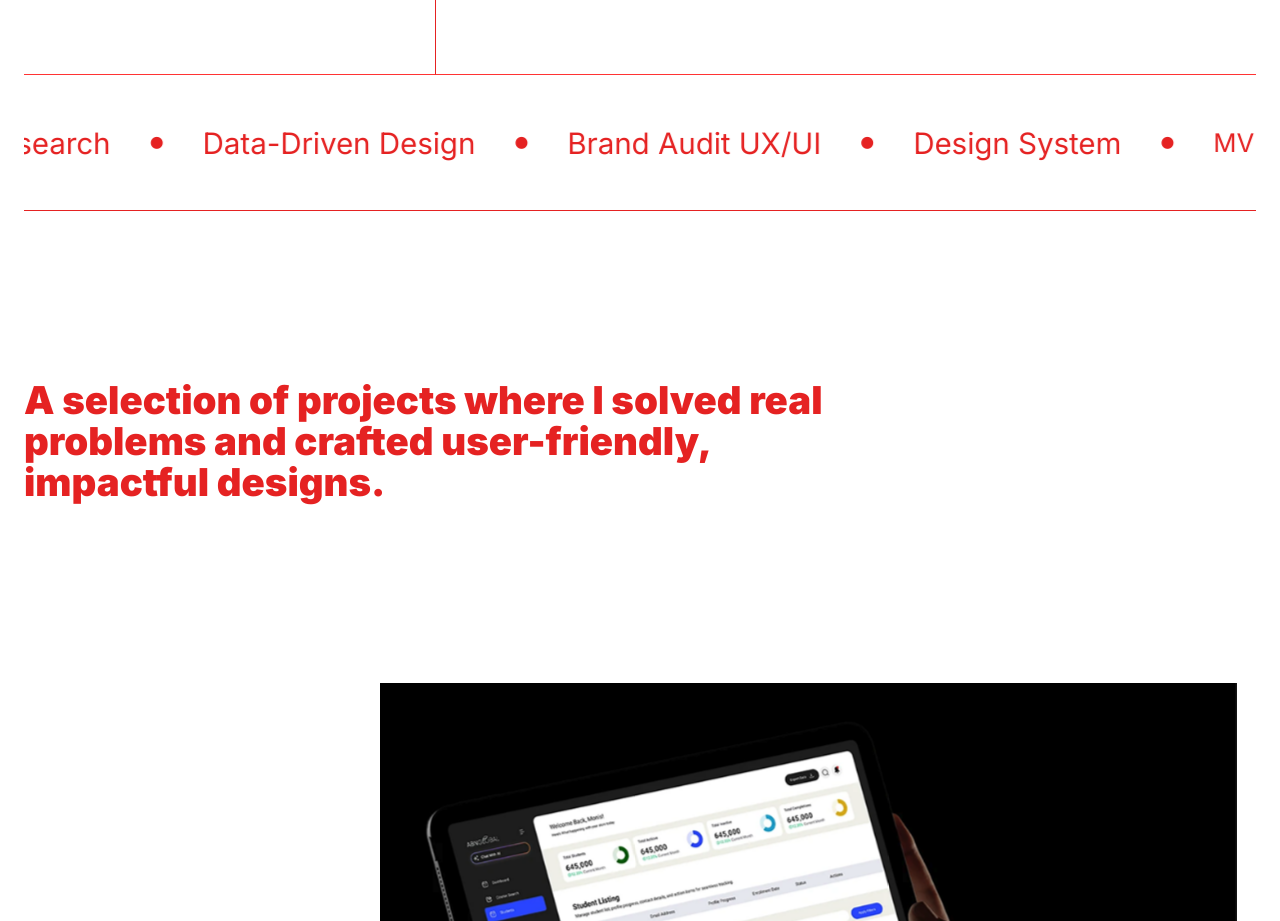
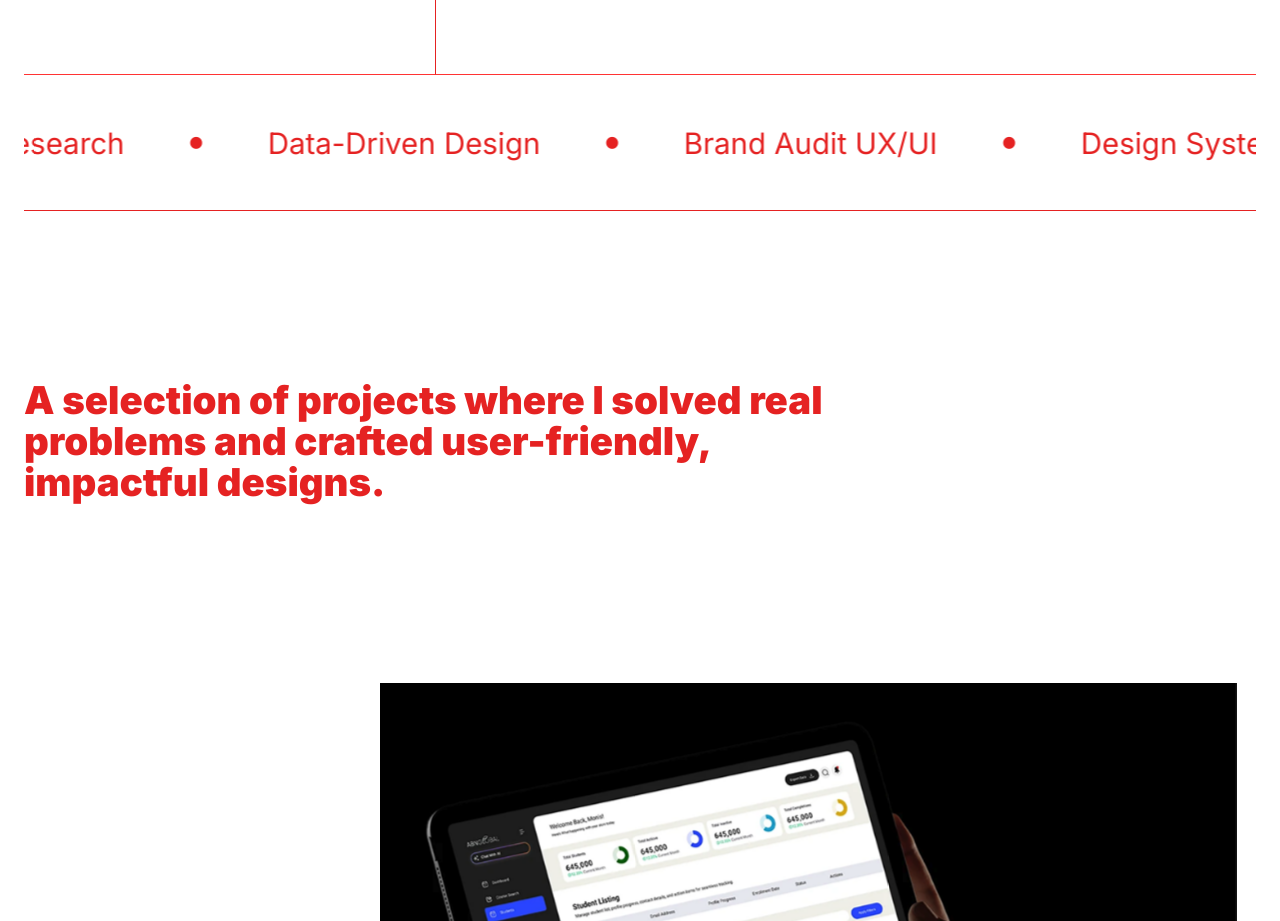
Before and after one commit to talha-amr/Client-Portfolio, a React (Vite) app: page / in a window 1280 px wide. Shown: the part 2480-3401 px from the top of the page. Built offline with nearby package versions, Linux system fonts and the light colour scheme.

Commit message:
fixed marquee

```diff
--- a/src/components/Grid.jsx
+++ b/src/components/Grid.jsx
@@ -64,23 +64,23 @@ const Grid = () => {
               <div className="flex whitespace-nowrap marquee-container">
                 {/* First set */}
                 <span className="flex items-center text-[2.3vw]">
-                  <span className="font-black text-[3vw] mx-[3vw] leading-none relative -top-[0.15rem]">
+                  <span className="font-black text-[3vw] mx-[5vw] leading-none relative -top-[0.15rem]">
                     •
                   </span>
                   MVP for Startups
-                  <span className="font-black text-[3vw] mx-[3vw] leading-none relative -top-[0.15rem]">
+                  <span className="font-black text-[3vw] mx-[5vw] leading-none relative -top-[0.15rem]">
                     •
                   </span>
                   User Research
-                  <span className="font-black text-[3vw] mx-[3vw] leading-none relative -top-[0.15rem]">
+                  <span className="font-black text-[3vw] mx-[5vw] leading-none relative -top-[0.15rem]">
                     •
                   </span>
                   Data-Driven Design
-                  <span className="font-black text-[3vw] mx-[3vw] leading-none relative -top-[0.15rem]">
+                  <span className="font-black text-[3vw] mx-[5vw] leading-none relative -top-[0.15rem]">
                     •
                   </span>
                   Brand Audit UX/UI
-                  <span className="font-black text-[3vw] mx-[3vw] leading-none relative -top-[0.15rem]">
+                  <span className="font-black text-[3vw] mx-[5vw] leading-none relative -top-[0.15rem]">
                     •
                   </span>
                   Design System
@@ -88,23 +88,23 @@ const Grid = () => {
 
                 {/* Second set for seamless loop */}
                 <span className="flex items-center text-[2vw]">
-                  <span className="font-black text-[3vw] mx-[3vw] leading-none relative -top-[0.15rem]">
+                  <span className="font-black text-[3vw] mx-[5vw] leading-none relative -top-[0.15rem]">
                     •
                   </span>
                   MVP for Startups
-                  <span className="font-black text-[3vw] mx-[3vw] leading-none relative -top-[0.15rem]">
+                  <span className="font-black text-[3vw] mx-[5vw] leading-none relative -top-[0.15rem]">
                     •
                   </span>
                   User Research
-                  <span className="font-black text-[3vw] mx-[3vw] leading-none relative -top-[0.15rem]">
+                  <span className="font-black text-[3vw] mx-[5vw] leading-none relative -top-[0.15rem]">
                     •
                   </span>
                   Data-Driven Design
-                  <span className="font-black text-[3vw] mx-[3vw] leading-none relative -top-[0.15rem]">
+                  <span className="font-black text-[3vw] mx-[5vw] leading-none relative -top-[0.15rem]">
                     •
                   </span>
                   Brand Audit UX/UI
-                  <span className="font-black text-[3vw] mx-[3vw] leading-none relative -top-[0.15rem]">
+                  <span className="font-black text-[3vw] mx-[5vw] leading-none relative -top-[0.15rem]">
                     •
                   </span>
                   Design System
```
